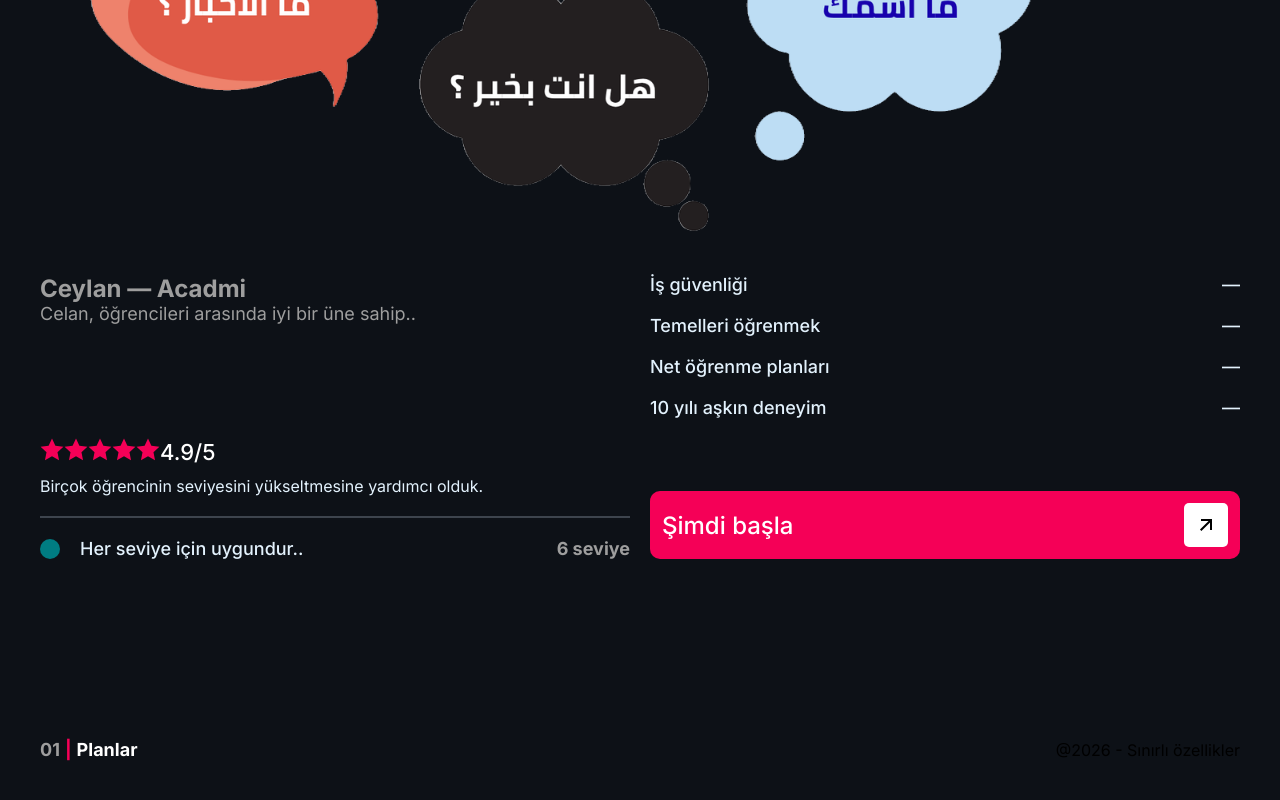
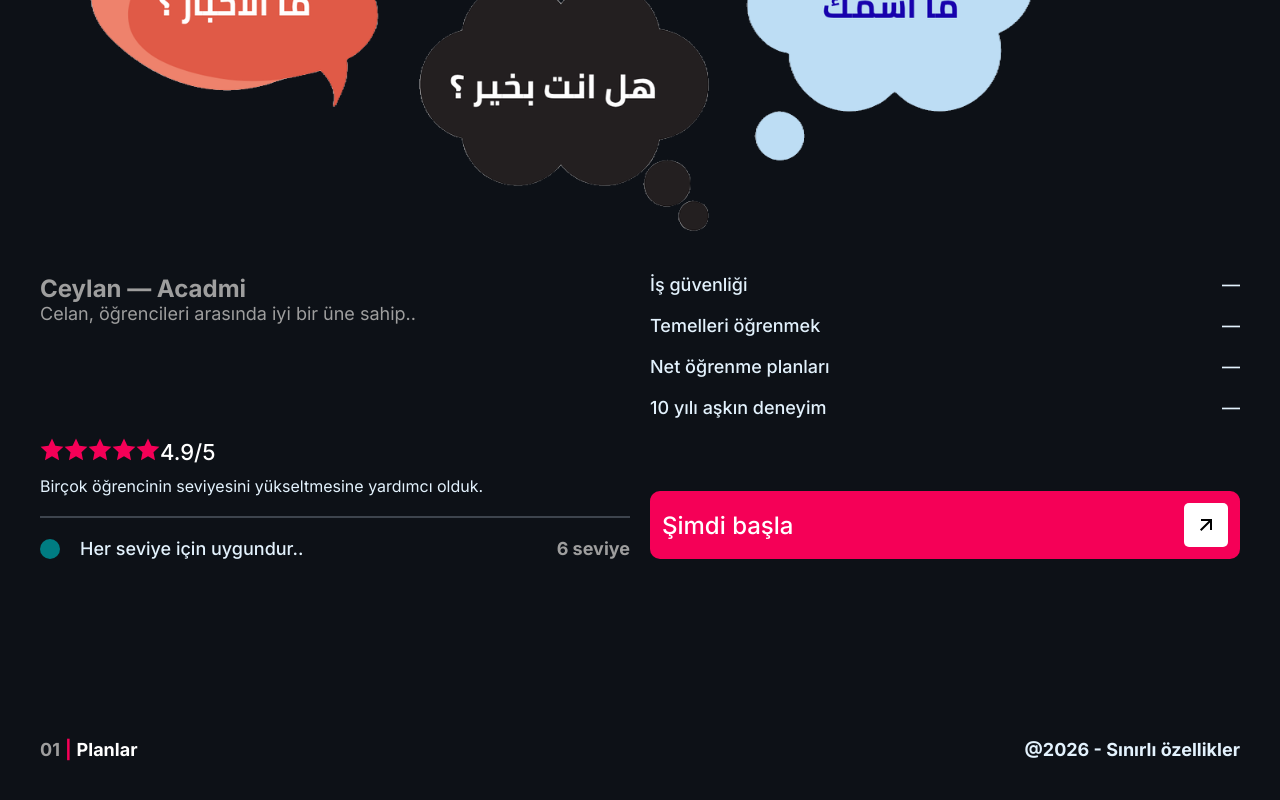
Before and after one commit to a00ae/Ceylan-Academic, a React (Vite) app: page / in a window 1280 px wide. Shown: the part 773-1573 px from the top of the page. Built offline with nearby package versions, Linux system fonts and the light colour scheme.

Commit message:
fix scss files

```diff
--- a/src/components/layout/Main/section-2/Plans.module.scss
+++ b/src/components/layout/Main/section-2/Plans.module.scss
@@ -1,5 +1,8 @@
 @use "../../../../styles/variables" as v;
 .plans {
     @include v.container-padding-box;
+    &_container {
+        @include v.flex-column(md);
+    }
 
 }
--- a/src/components/ui/Card/Box.tsx
+++ b/src/components/ui/Card/Box.tsx
@@ -16,7 +16,7 @@ const Box = ({ id, className = "", title, desc }: Props) => {
         <span data-break> | </span>
         <span data-title>{title}</span>
       </div>
-      {desc && <div className="box-desc">{desc}</div>}
+      {desc && <div className="box_desc">{desc}</div>}
     </div>
   );
 };
--- a/src/components/ui/Card/box.scss
+++ b/src/components/ui/Card/box.scss
@@ -17,4 +17,7 @@
       color: var(--heading-color);
     }
   }
+  &_desc {
+    @include v.typography-style(sm, bold, text-color)
+  }
 }
```
